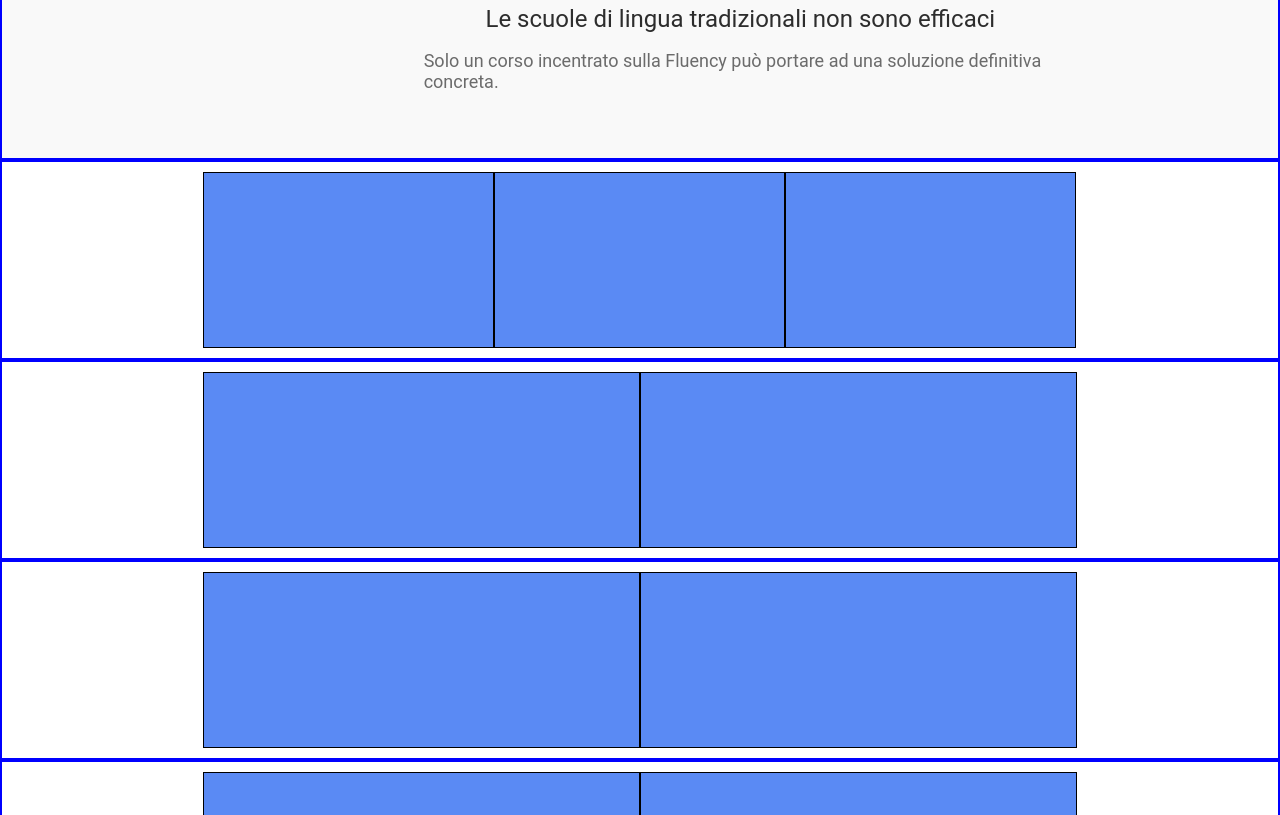
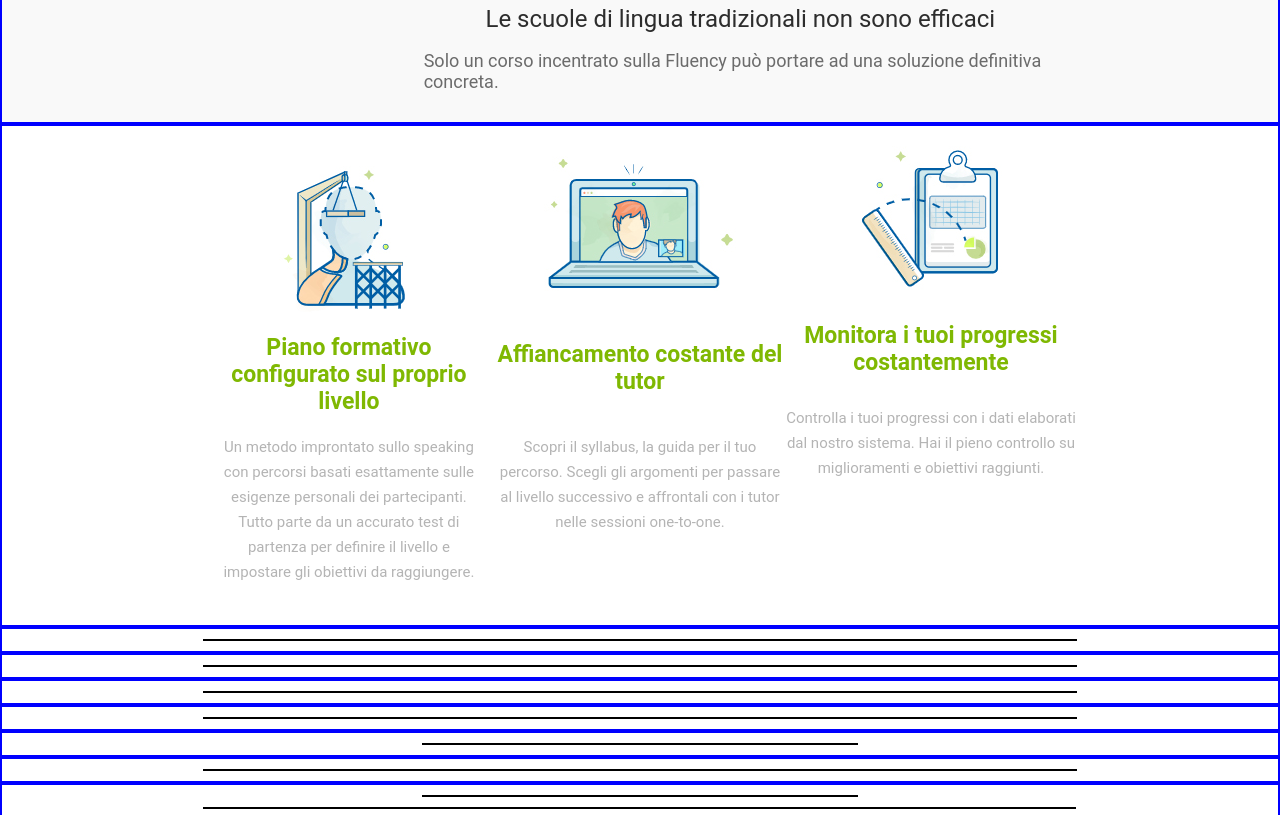
Before and after one commit to GimmikZart/html-css-fluentify, a plain HTML site: page index.html in a window 1280 px wide. Shown: the part 540-1355 px from the top of the page. Drawn offline with Linux system fonts and the light colour scheme.

Commit message:
Completamento sezione due

```diff
--- a/css/style.css
+++ b/css/style.css
@@ -131,7 +131,7 @@ header{
 
 main section {
   width: 100%;
-  height: 200px;
+  /* height: 200px; */
   border: 2px solid blue;
 }
 
@@ -167,8 +167,9 @@ main section {
   /* debug */
   width: 33.33%;
   height: 100%;
-  border: 1px solid black;
-  background-color: rgb(90, 138, 244);
+  /* border: 1px solid black; */
+  /* background-color: rgb(90, 138, 244); */
+  padding: 20px;
     /* debug */
   float: left;
 }
@@ -177,9 +178,9 @@ main section {
   /* debug */
   width: 33.33%;
   height: 100%;
-    border: 1px solid black;
-    background-color: rgb(90, 138, 244);
-    /* debug */
+  /* border: 1px solid black; */
+  /* background-color: rgb(90, 138, 244); */
+  /* debug */
   float: left;
 }
 
@@ -187,10 +188,40 @@ main section {
   /* debug */
   width: 33.33%;
   height: 100%;
-    border: 1px solid black;
-    background-color: rgb(90, 138, 244);
+    /* border: 1px solid black; */
+    /* background-color: rgb(90, 138, 244); */
     /* debug */
   float: left;
+}
+
+#sectiondue img , #sectiondue h3 , #sectiondue p {
+      display:block;
+      margin:0px auto;
+      text-align:center;
+      padding: 10px 0 10px 0;
+}
+
+#sectiondue h3 {
+font-size: 23px;
+color:#7fb802;
+}
+
+#sectiondue p {
+  font-size: 15px;
+  color: #b4b4b4;
+  line-height: 25px;
+}
+
+#sectiondue .contenutodue img {
+  padding: 20px 0 40px 0;
+}
+
+#sectiondue .contenutodue p {
+  padding-top: 30px;
+}
+
+#sectiondue .contenutotre h3 {
+  padding: 20px 0 20px 0;
 }
 
 
--- a/index.html
+++ b/index.html
@@ -56,12 +56,32 @@
       <section id="sectiondue">
         <div class="contenuti">
           <div class="contenutouno">
+            <img src="img/profilo.jpg" alt="">
+            <h3>
+              Piano formativo configurato sul proprio livello
+            </h3>
+            <p>Un metodo improntato sullo speaking con percorsi basati esattamente sulle esigenze personali dei partecipanti. Tutto parte da un accurato test di partenza per definire il livello e impostare gli obiettivi da raggiungere.
+            </p>
 
           </div>
           <div class="contenutodue">
+            <img src="img/pc.jpg" alt="">
+            <h3>
+              Affiancamento costante del tutor
+            </h3>
+            <p>
+              Scopri il syllabus, la guida per il tuo percorso. Scegli gli argomenti per passare al livello successivo e affrontali con i tutor nelle sessioni one-to-one.
+            </p>
 
           </div>
           <div class="contenutotre">
+            <img src="img/cose.jpg" alt="">
+            <h3>
+              Monitora i tuoi progressi costantemente
+            </h3>
+            <p>
+              Controlla i tuoi progressi con i dati elaborati dal nostro sistema. Hai il pieno controllo su miglioramenti e obiettivi raggiunti.
+            </p>
 
           </div>
 
```
